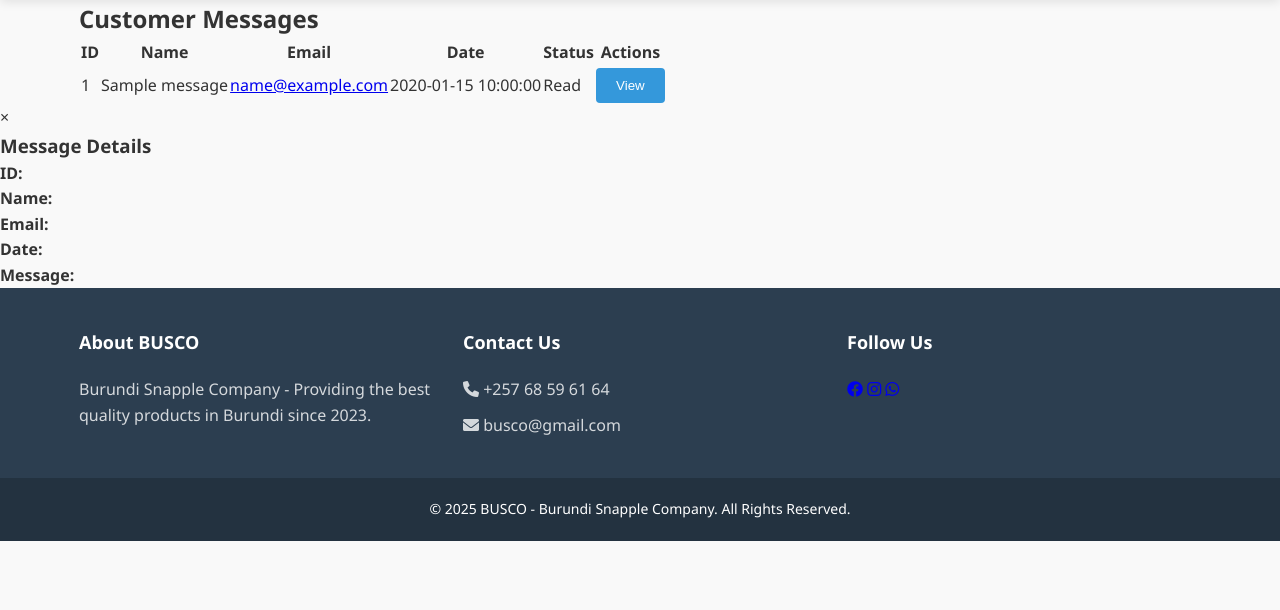
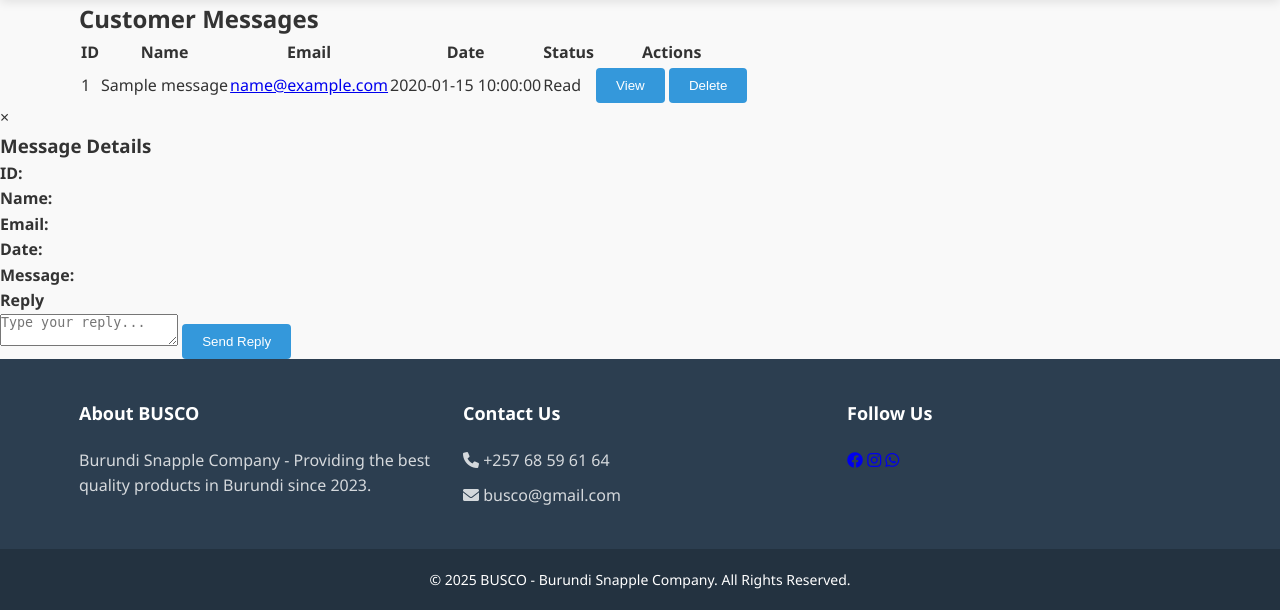
Before and after one commit to mpcelestin/busco-bdi, a Flask app: page /admin/messages in a window 1280 px wide. Shown: the part 94-704 px from the top of the page. Run offline with Flask 3, Linux system fonts and the light colour scheme; a user stored in the database is signed in; tables that the repository leaves empty hold one stand-in row (values such as "Sample post").

Commit message:
Updated app.py and templates with new features

```diff
--- a/app.py
+++ b/app.py
@@ -212,7 +212,7 @@
         """)
         msg['Subject'] = f"BUSCO Contact: New message from {name}"
         msg['From'] = app.config['MAIL_DEFAULT_SENDER']
-        msg['To'] = 'busco@gmail.com'  # Your receiving email
+        msg['To'] = 'mugishapc1@gmail.com'  # Your receiving email
 
         with smtplib.SMTP(app.config['MAIL_SERVER'], app.config['MAIL_PORT']) as server:
             server.ehlo()
@@ -329,6 +329,61 @@
         })
     return jsonify({'error': 'Message not found'}), 404
 
+@app.route('/admin/send_reply', methods=['POST'])
+def send_reply():
+    if not session.get('admin_logged_in'):
+        return jsonify({'error': 'Unauthorized'}), 401
+
+    email = request.form.get('email')
+    reply_text = request.form.get('reply')
+
+    if not email or not reply_text:
+        return jsonify({'error': 'Email and reply are required'}), 400
+
+    try:
+        msg = MIMEText(f"""
+        Hello,
+
+        {reply_text}
+
+        --
+        BUSCO Admin
+        """)
+        msg['Subject'] = "Reply from BUSCO Admin"
+        msg['From'] = app.config['mugishapc1@gmail.com']
+        msg['To'] = email
+
+        with smtplib.SMTP(app.config['MAIL_SERVER'], app.config['MAIL_PORT']) as server:
+            server.ehlo()
+            server.starttls()
+            server.login(app.config['mugishapc1@gmail.com'], app.config['oljteuieollgwxxf'])
+            server.sendmail(app.config['mugishapc1@gmail.com'], [email], msg.as_string())
+
+        return jsonify({'success': True})
+
+    except Exception as e:
+        print(f"Failed to send reply: {str(e)}")
+        return jsonify({'error': 'Failed to send reply'}), 500
+
+
+@app.route('/admin/delete_message/<int:message_id>', methods=['POST'])
+def delete_message(message_id):
+    if not session.get('admin_logged_in'):
+        return jsonify({'error': 'Unauthorized'}), 401
+
+    try:
+        conn = sqlite3.connect('products.db')
+        c = conn.cursor()
+        c.execute("DELETE FROM messages WHERE id = ?", (message_id,))
+        conn.commit()
+        conn.close()
+        return jsonify({'success': True})
+    except Exception as e:
+        print(f"Failed to delete message: {e}")
+        return jsonify({'error': 'Failed to delete message'}), 500
+
+
+
 if __name__ == '__main__':
     os.makedirs(app.config['UPLOAD_FOLDER'], exist_ok=True)
     app.run(debug=True)
--- a/templates/admin_messages.html
+++ b/templates/admin_messages.html
@@ -1,5 +1,4 @@
 {% extends "base.html" %}
-
 {% block title %}Messages - BUSCO Admin{% endblock %}
 
 {% block content %}
@@ -27,7 +26,7 @@
                 </thead>
                 <tbody>
                     {% for message in messages %}
-                    <tr class="{{ 'unread' if not message['read'] else '' }}">
+                    <tr id="msg-{{ message['id'] }}" class="{{ 'unread' if not message['read'] else '' }}">
                         <td>{{ message['id'] }}</td>
                         <td>{{ message['name'] }}</td>
                         <td><a href="mailto:{{ message['email'] }}">{{ message['email'] }}</a></td>
@@ -41,6 +40,7 @@
                         </td>
                         <td>
                             <button class="btn view-btn" data-id="{{ message['id'] }}">View</button>
+                            <button class="btn delete-btn" data-id="{{ message['id'] }}">Delete</button>
                         </td>
                     </tr>
                     {% endfor %}
@@ -51,12 +51,11 @@
     </div>
 </section>
 
-<!-- Message View Modal -->
+<!-- Message Modal -->
 <div id="messageModal" class="modal">
     <div class="modal-content">
         <span class="close">&times;</span>
         <h3>Message Details</h3>
-        <div class="message-content">
         <p><strong>ID:</strong> <span id="messageId"></span></p>
         <p><strong>Name:</strong> <span id="messageName"></span></p>
         <p><strong>Email:</strong> <span id="messageEmail"></span></p>
@@ -65,7 +64,13 @@
             <p><strong>Message:</strong></p>
             <p id="messageText"></p>
         </div>
-        </div>
+
+        <h4>Reply</h4>
+        <form id="replyForm">
+            <textarea name="reply_message" placeholder="Type your reply..." required></textarea>
+            <input type="hidden" name="email" id="replyEmail">
+            <button type="submit" class="btn">Send Reply</button>
+        </form>
     </div>
 </div>
 {% endblock %}
@@ -73,43 +78,71 @@
 {% block scripts %}
 <script>
 document.addEventListener('DOMContentLoaded', function() {
-    // View message details
+    let modal = document.getElementById('messageModal');
+
+    // View message
     document.querySelectorAll('.view-btn').forEach(btn => {
         btn.addEventListener('click', function() {
-            const row = this.closest('tr');
-            const modal = document.getElementById('messageModal');
+            let id = this.dataset.id;
+            fetch(`/admin/get_message/${id}`)
+                .then(res => res.json())
+                .then(data => {
+                    document.getElementById('messageId').textContent = data.id;
+                    document.getElementById('messageName').textContent = data.name;
+                    document.getElementById('messageEmail').textContent = data.email;
+                    document.getElementById('messageDate').textContent = data.created_at;
+                    document.getElementById('messageText').textContent = data.message;
+                    document.getElementById('replyEmail').value = data.email;
 
-            // Populate modal
-            document.getElementById('messageId').textContent = row.cells[0].textContent;
-            document.getElementById('messageName').textContent = row.cells[1].textContent;
-            document.getElementById('messageEmail').textContent = row.cells[2].textContent;
-            document.getElementById('messageDate').textContent = row.cells[3].textContent;
-
-            // Get full message text (you'll need to implement this API endpoint)
-            fetch(`/admin/get_message/${row.cells[0].textContent}`)
-                .then(response => response.json())
-                .then(data => {
-                    document.getElementById('messageText').textContent = data.message;
                     modal.style.display = 'block';
 
                     // Mark as read
+                    let row = document.getElementById(`msg-${id}`);
                     if (row.classList.contains('unread')) {
-                        fetch(`/admin/mark_read/${row.cells[0].textContent}`)
-                            .then(response => response.json())
-                            .then(data => {
-                                if (data.success) {
+                        fetch(`/admin/mark_read/${id}`).then(() => {
                             row.classList.remove('unread');
                             row.cells[4].innerHTML = '<span class="badge read-badge">Read</span>';
-                                }
                         });
                     }
                 });
         });
     });
 
+    // Delete message
+    document.querySelectorAll('.delete-btn').forEach(btn => {
+        btn.addEventListener('click', function() {
+            if (!confirm("Delete this message?")) return;
+            let id = this.dataset.id;
+            fetch(`/admin/delete_message/${id}`, { method: 'POST' })
+                .then(res => res.json())
+                .then(data => {
+                    if (data.success) {
+                        document.getElementById(`msg-${id}`).remove();
+                        alert("Message deleted.");
+                    }
+                });
+        });
+    });
+
+    // Reply
+    document.getElementById('replyForm').addEventListener('submit', function(e) {
+        e.preventDefault();
+        let formData = new FormData(this);
+        fetch('/admin/reply_message', { method: 'POST', body: formData })
+            .then(res => res.json())
+            .then(data => {
+                if (data.success) {
+                    alert("Reply sent!");
+                    modal.style.display = 'none';
+                } else {
+                    alert("Failed to send reply.");
+                }
+            });
+    });
+
     // Close modal
     document.querySelector('.close').addEventListener('click', function() {
-        document.getElementById('messageModal').style.display = 'none';
+        modal.style.display = 'none';
     });
 });
 </script>
```
Also changed, not shown: templates/index.html (+37 -5 lines). Lines whose indentation alone changed are shown as unchanged.
